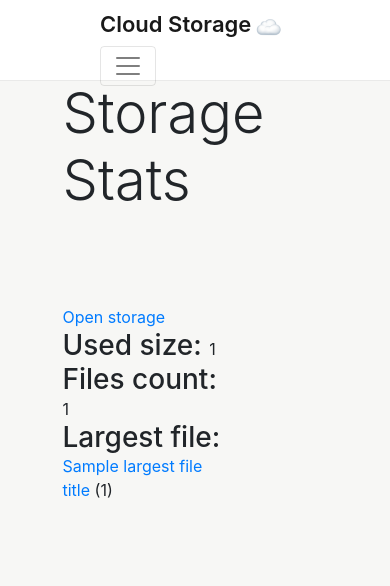
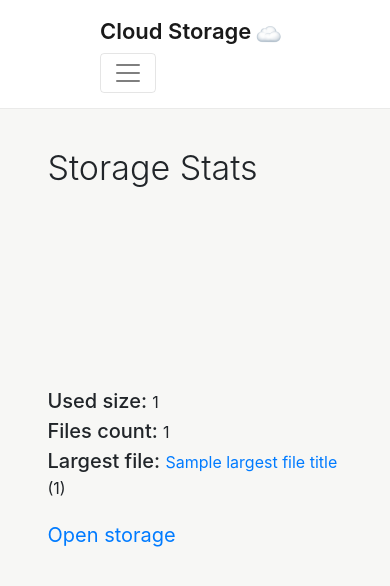
Before and after one commit to akimovatatiana/CloudStorage, a Django app: template templates/storage/stats.html in a window 390 px wide. Shown: the top 586 px of the page. Run offline with Django 3.2, Linux system fonts and the light colour scheme; the template is opened without the code that fills it: most values are stand-ins (such as "Sample title", 1, 10 or a date in 2020); some libraries are stand-ins or nearby versions.

Commit message:
Update layout adaptivity

```diff
--- a/static/css/style.css
+++ b/static/css/style.css
@@ -13,9 +13,7 @@ body {
 }
 
 .header {
-    padding-left: 150px;
-    padding-right: 150px;
-    height: 80px;
+    padding: 15px 150px;
     background-color: #ffffff;
     box-shadow: 0 1px 0 0 rgba(194, 194, 194, 0.24)
 }
@@ -599,3 +597,76 @@ body {
     color: #0056b3;
     text-decoration: underline;
 }
+
+.upload-link {
+    color: #007bff;
+}
+
+.upload-link:hover {
+    text-decoration: underline;
+}
+
+/* Stats styles */
+
+.stats-wrapper {
+    margin-top: 40px;
+    margin-bottom: 40px;
+}
+.stats-footer {
+    margin-top: 40px;
+    display: flex;
+    flex-flow: row wrap;
+    justify-content: space-between;
+}
+.open-storage-link {
+    font-size: 20px;
+}
+
+.stats-item {
+    font-size: 20px;
+    font-weight: 500;
+}
+
+@media(max-width: 767px) {
+    .open-storage-link {
+        margin-top: 20px;
+    }
+}
+
+/* End stats style */
+
+/*@media(max-width: 900px) {*/
+/*    .hidden-column {*/
+/*        display: none;*/
+/*    }*/
+/*}*/
+
+.overview-table {
+    width: 100%;
+    table-layout: fixed;
+}
+.table-body {
+    word-wrap: break-word;
+}
+.select-col {
+    width: 30px;
+}
+
+.preview-column {
+    width: 100px;
+}
+.actions-column {
+    width: 100px;
+}
+.filename-column {
+    width: 300px;
+}
+@media(max-width: 767px) {
+    .hidden-column {
+        display: none;
+    }
+}
+
+.form-group ul {
+    margin-left: 15px;
+}
--- a/templates/base.html
+++ b/templates/base.html
@@ -17,8 +17,12 @@
         {% include 'snippets/header.html' %}
         <div class="container container-login">
             <div  class="row justify-content-center">
-                <div  class="col-10">
+                <div class="col-10">
                     {% block main %}
+                    {% endblock %}
+                </div>
+                <div class="col-12">
+                    {% block overview-table %}
                     {% endblock %}
                 </div>
             </div>
--- a/templates/registration/signup.html
+++ b/templates/registration/signup.html
@@ -8,7 +8,7 @@
 {% block main %}
     <form method="post">
         {% csrf_token %}
-        <div class="signup-card col-5">
+        <div class="signup-card col-7">
             <h2 class="signup-card__title">Sign up</h2>
             {{ form|crispy }}
             <input type="hidden" name="plan_id" value={{ plan_id }}>
--- a/templates/snippets/header.html
+++ b/templates/snippets/header.html
@@ -1,6 +1,6 @@
 {% load static %}
 
-<nav class="navbar navbar-expand-lg navbar-light header">
+<nav class="navbar navbar-expand-md navbar-light header">
     <a class="navbar-brand header__title"
        href={% if not user.is_authenticated %}"/subscriptions/subscribe"
        {% else %}
@@ -49,7 +49,7 @@
             <a class="btn btn-primary header__button-signup"
                href={% url 'dfs_subscribe_list' %}><span>Get Started</span></a>
         {% else %}
-            <a class="btn btn-link header__button-login" href="/users/profile">{{ user.username }}</a>
+            <a class="btn-link header__button-login" href="/users/profile">{{ user.username }}</a>
             <a class="btn btn-link header__button-login" href="/users/logout">Logout</a>
         {% endif %}
     </div>
```
Also changed, not shown: templates/storage/overview.html, templates/storage/stats.html.
